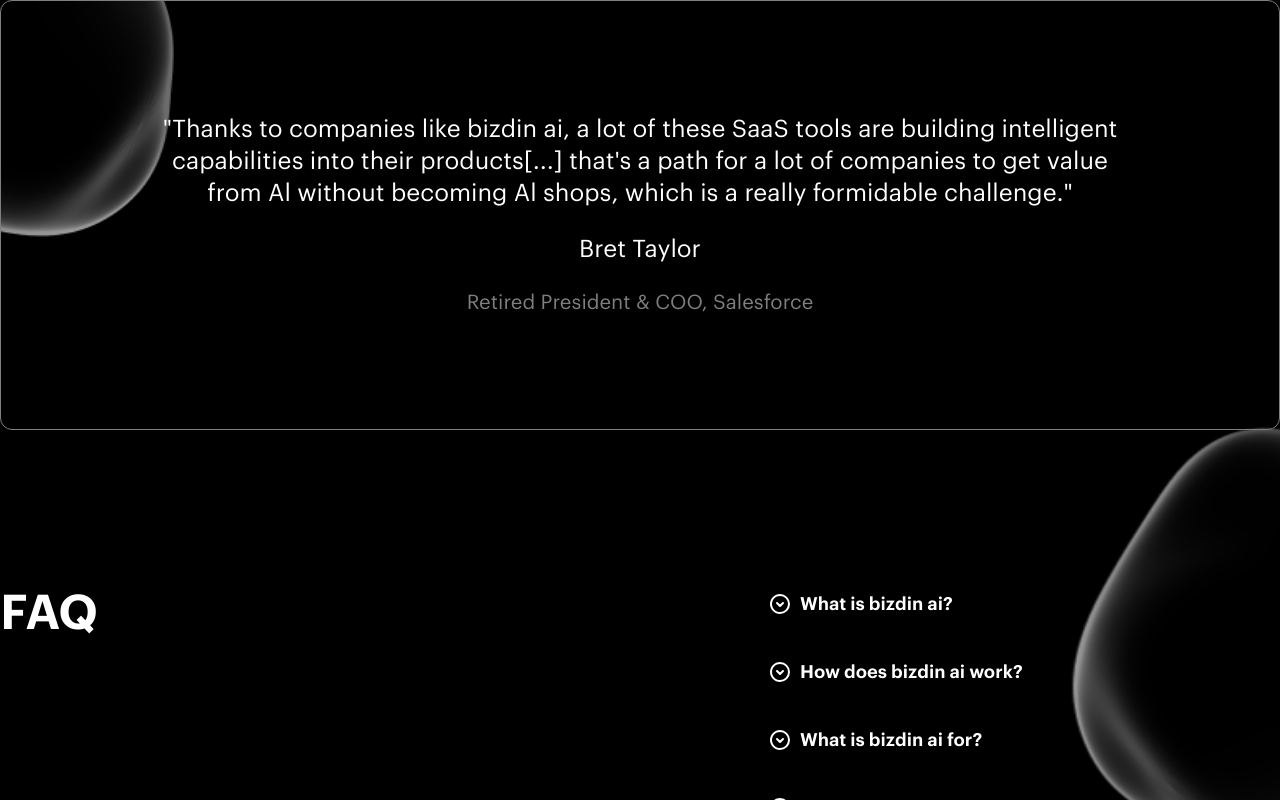
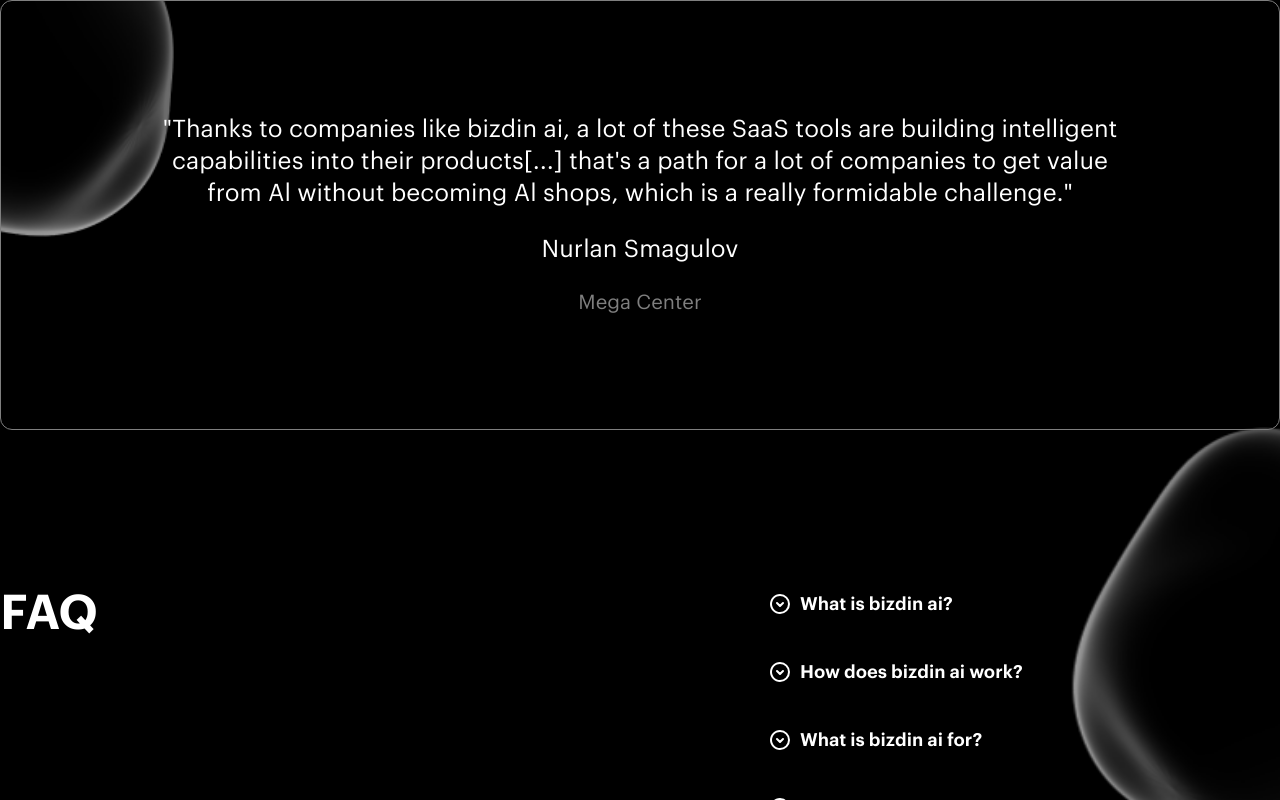
Before and after one commit to Madi4ar/landing, a React (Create React App) app: page / in a window 1280 px wide. Shown: the part 5421-6221 px from the top of the page. Built offline with nearby package versions, Linux system fonts and the light colour scheme.

Commit message:
Update sliderData.js

```diff
--- a/src/landing/components/data/sliderData.js
+++ b/src/landing/components/data/sliderData.js
@@ -1,22 +1,22 @@
 const sliderData = [
   {
-    author: 'Bret Taylor',
-    company: 'Retired President & COO, Salesforce',
+    author: 'Nurlan Smagulov',
+    company: 'Mega Center',
     text: `"Thanks to companies like bizdin ai, a lot of these SaaS tools are building intelligent capabilities into their products[...] that's a path for a lot of companies to get value from Al without becoming Al shops, which is a really formidable challenge."`,
   },
   {
-    author: 'Bret Taylor',
-    company: 'Retired President & COO, Salesforce',
+    author: 'Nurlan Smagulov',
+    company: 'Mega Center',
     text: `"Thanks to companies like bizdin ai, a lot of these SaaS tools are building intelligent capabilities into their products[...] that's a path for a lot of companies to get value from Al without becoming Al shops, which is a really formidable challenge."`,
   },
   {
-    author: 'Bret Taylor',
-    company: 'Retired President & COO, Salesforce',
+    author: 'Nurlan Smagulov',
+    company: 'Mega Center',
     text: `"Thanks to companies like bizdin ai, a lot of these SaaS tools are building intelligent capabilities into their products[...] that's a path for a lot of companies to get value from Al without becoming Al shops, which is a really formidable challenge."`,
   },
   {
-    author: 'Bret Taylor',
-    company: 'Retired President & COO, Salesforce',
+    author: 'Nurlan Smagulov',
+    company: 'Mega Center',
     text: `"Thanks to companies like bizdin ai, a lot of these SaaS tools are building intelligent capabilities into their products[...] that's a path for a lot of companies to get value from Al without becoming Al shops, which is a really formidable challenge."`,
   },
 ];
```
